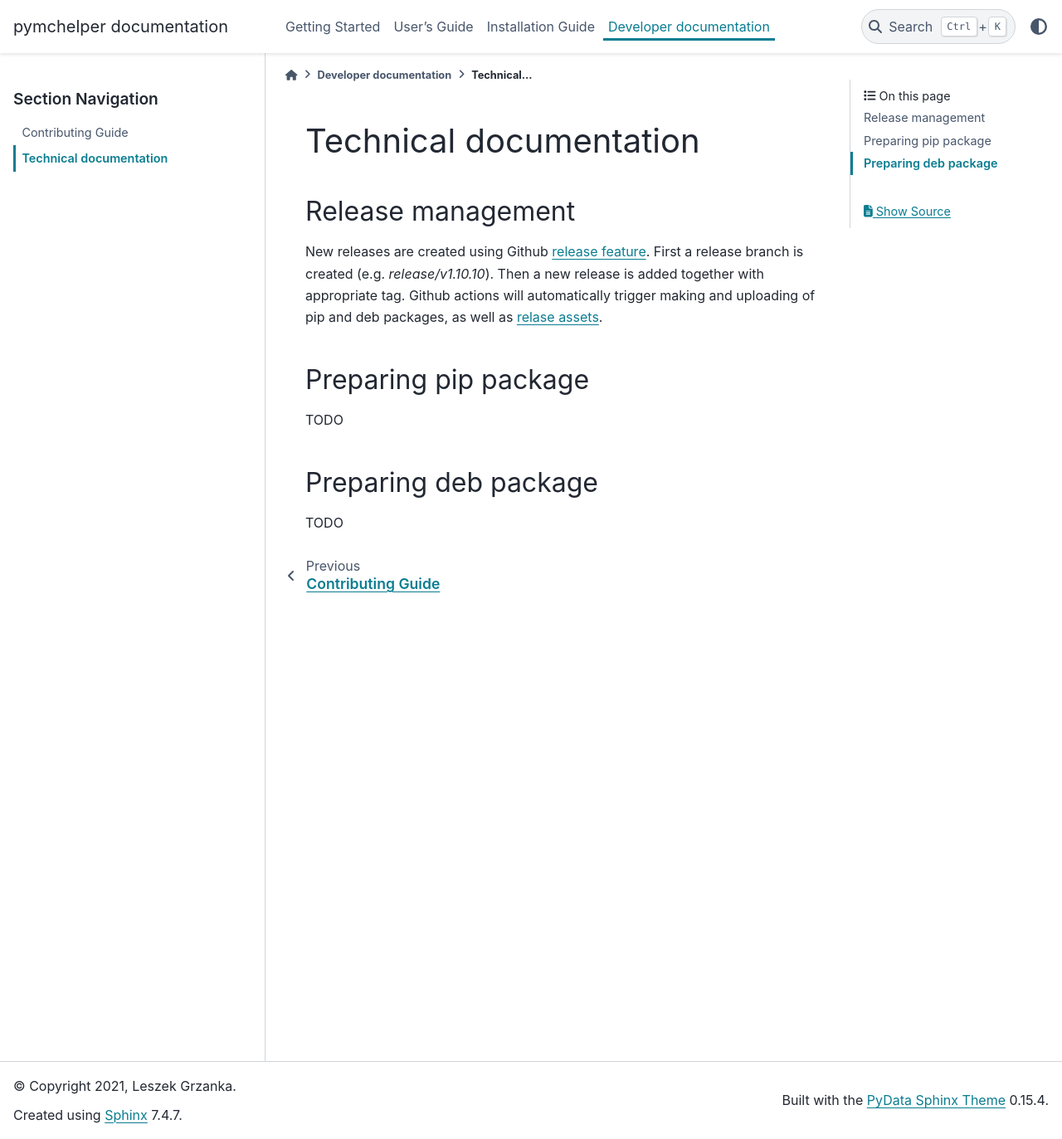
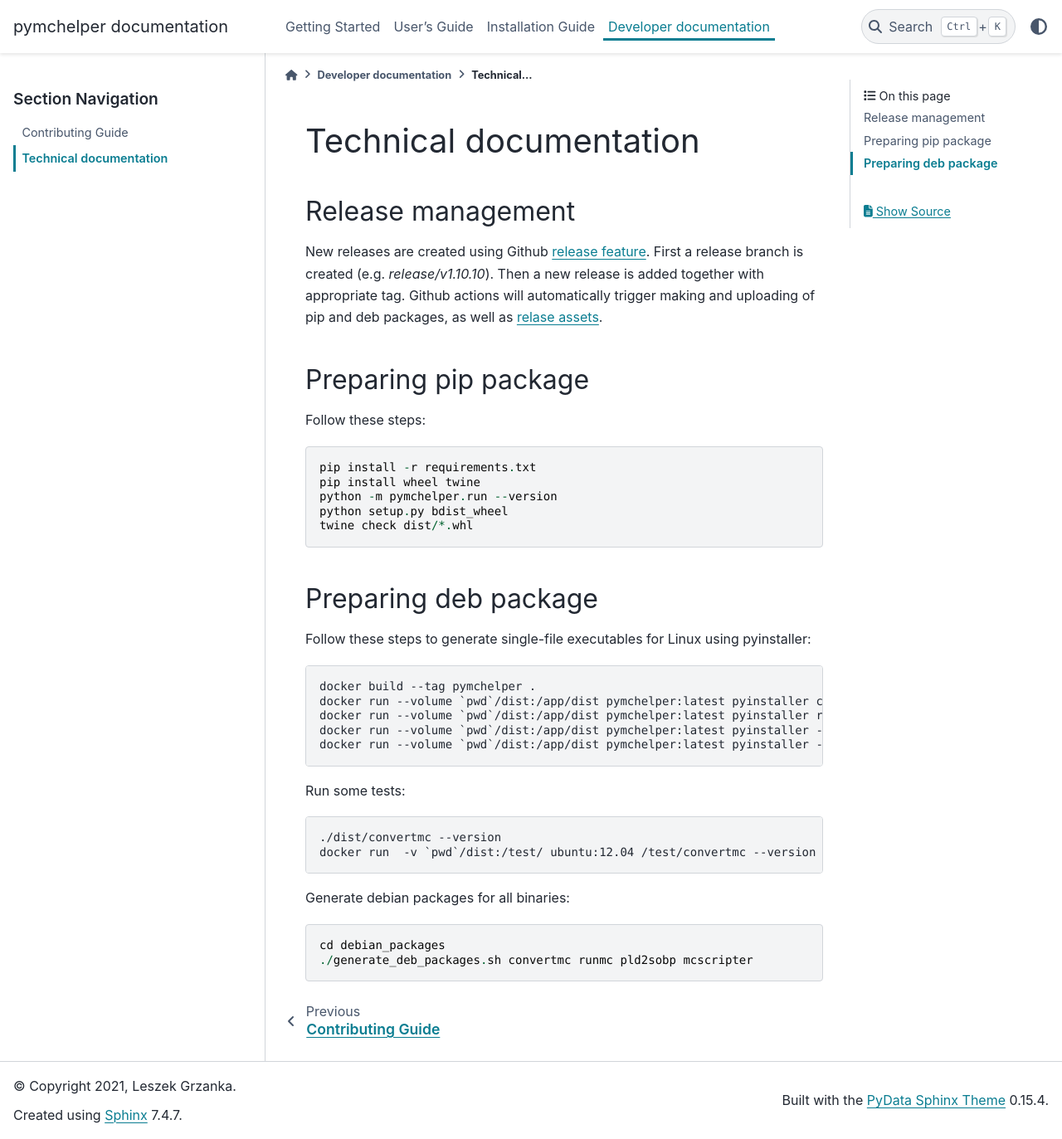
Before and after one commit to DataMedSci/pymchelper, a Sphinx documentation site: the page built from docs/technical.rst, in a window 1280 px wide and 1373 px high. Shown: the whole window at 83% size. Built offline with Sphinx 7.4.7 and the PyData theme 0.15.4, drawn with Linux system fonts in a browser that asks for light colours; pages that are not in the unit, such as notebooks, are missing from menus.

Commit message:
new method for generating deb packages

```diff
--- a/docs/technical.rst
+++ b/docs/technical.rst
@@ -14,9 +14,31 @@ as well as `relase assets <https://github.com/DataMedSci/pymchelper/releases/lat
 Preparing pip package
 ---------------------
 
-TODO
+Follow these steps::
+
+    pip install -r requirements.txt
+    pip install wheel twine
+    python -m pymchelper.run --version
+    python setup.py bdist_wheel
+    twine check dist/*.whl
 
 Preparing deb package
 ---------------------
 
-TODO
+Follow these steps to generate single-file executables for Linux using pyinstaller::
+
+    docker build --tag pymchelper .
+    docker run --volume `pwd`/dist:/app/dist pymchelper:latest pyinstaller convertmc.spec
+    docker run --volume `pwd`/dist:/app/dist pymchelper:latest pyinstaller runmc.spec
+    docker run --volume `pwd`/dist:/app/dist pymchelper:latest pyinstaller --add-data 'pymchelper/VERSION:pymchelper' --onefile --name pld2sobp pymchelper/utils/pld2sobp.py
+    docker run --volume `pwd`/dist:/app/dist pymchelper:latest pyinstaller --add-data 'pymchelper/VERSION:pymchelper' --onefile --name mcscripter pymchelper/utils/mcscripter.py
+
+Run some tests::
+
+    ./dist/convertmc --version
+    docker run  -v `pwd`/dist:/test/ ubuntu:12.04 /test/convertmc --version
+
+Generate debian packages for all binaries::
+
+    cd debian_packages
+    ./generate_deb_packages.sh convertmc runmc pld2sobp mcscripter
```
Also changed, not shown: 2 other files.
